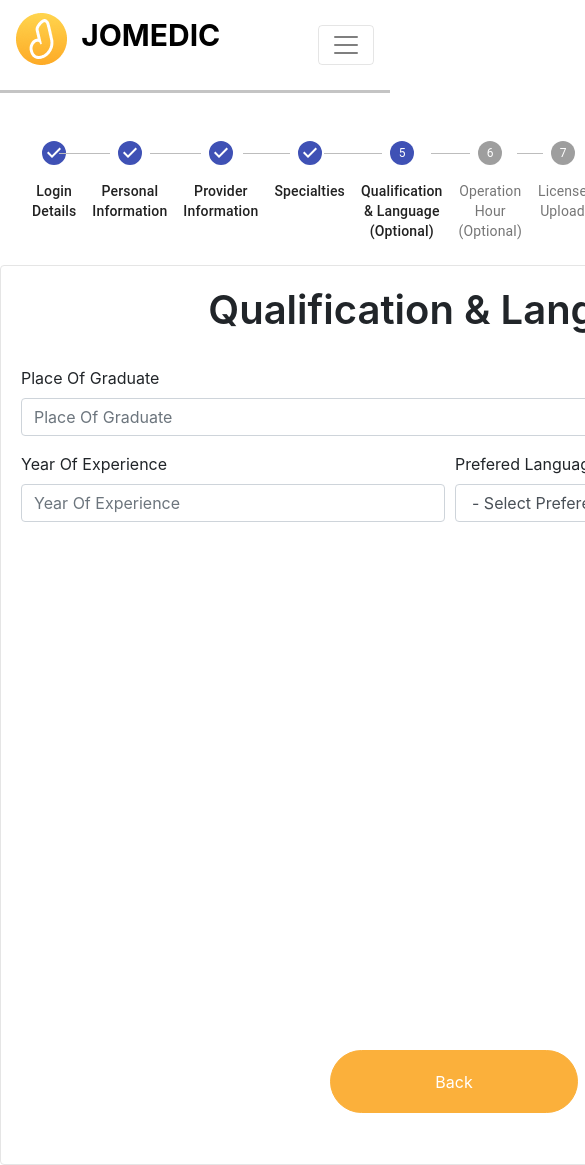
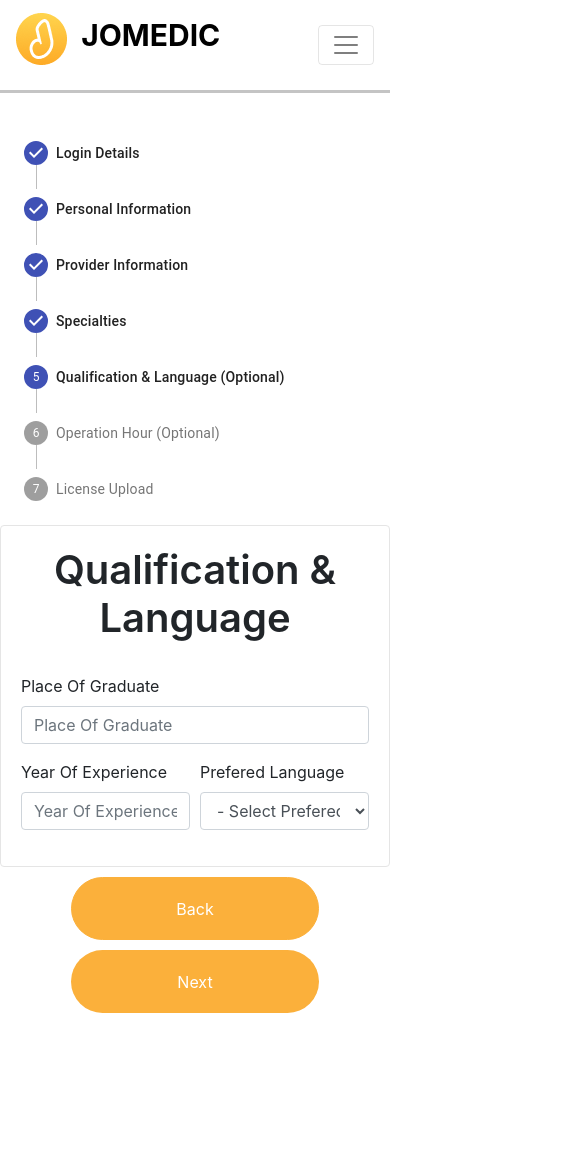
Before and after one commit to FatinNazurah98/Tenant-Sign-Up, a React (Create React App) app: page /TenantSignup in a window 390 px wide. Shown: the top 1165 px of the page, 585 px wide, since content can reach past the window. After the commit the page ends 1013 px from the top, so only its background shows below. Built offline with nearby package versions, Linux system fonts and the light colour scheme.

Commit message:
fix: fix UI not responsive in tenant Screen3b and Screen4

```diff
--- a/src/TenantSignUp/Screen3b.js
+++ b/src/TenantSignUp/Screen3b.js
@@ -16,7 +16,16 @@ const LANGUAGE = [
 export default function Screen3b(props) {
   const [state] = useState(props);
 
-  return <Card style={{ width: 900, height: 900, borderColor: '#E5E5E5', margin: 'auto' }}>
+  let styles = { borderColor: '#E5E5E5', margin: 'auto' };
+  const max_width = 900;
+  if (window.innerWidth >= max_width) {
+      styles = {
+          ...styles,
+          width: max_width
+      }
+  }
+
+  return <Card style={styles}>
     <Card.Body>
       <h1 style={{ textAlign: 'center', fontWeight: '600' }}>Qualification & Language</h1>
       <br />
--- a/src/TenantSignUp/Screen4.js
+++ b/src/TenantSignUp/Screen4.js
@@ -13,7 +13,16 @@ export default function Screen4(props) {
   const [startTime, setStartTime] = useState('08:00');
   const [endTime, setEndTime] = useState('22:00');
 
-  return <Card style={{ width: 900, height: 900, borderColor: '#E5E5E5', margin: 'auto' }}>
+  let styles = { borderColor: '#E5E5E5', margin: 'auto' }
+  const max_width = 900;
+  if (window.innerWidth >= max_width) {
+      styles = {
+          ...styles,
+          width: max_width
+      }
+  }
+
+  return <Card style={styles}>
     <Card.Body>
       <h1 style={{ textAlign: 'center', fontWeight: '600' }}>Operation Hour</h1>
       <br />
--- a/src/TenantSignUp/SignIn.js
+++ b/src/TenantSignUp/SignIn.js
@@ -95,8 +95,21 @@ const SignIn = () => {
     )
   }
 
+  let styles = {
+      height: '500px',
+      borderColor: '#E5E5E5',
+      margin: 'auto'
+  };
+  const max_width = 500;
+  if (window.innerWidth >= max_width) {
+      styles = {
+          ...styles,
+          width: max_width
+      }
+  }
+
   return (
-    <Card style={{ width: '500px', height: '500px', borderColor: '#E5E5E5', margin: 'auto' }}>
+    <Card style={styles}>
       <Card.Body>
         <h1 style={{ textAlign: 'center', fontWeight: '600' }}>Sign In</h1><br />
         <h4 style={{ textAlign: 'center', fontWeight: 'normal', fontSize: 20 }}>Enter your email address and password</h4><br />
--- a/src/TenantSignUp/TenantSignup.js
+++ b/src/TenantSignUp/TenantSignup.js
@@ -616,11 +616,17 @@ export default function TenantSignup() {
     }
   }
 
+  const max_width = 550; // mobile view
+  let stepperAttr = {orientation:'vertical'};
+  if (window.innerWidth >= max_width) {
+      stepperAttr = {alternativeLabel:'alternativeLabel'};
+  }
+
   return (
     <div>
       <div className={classes.root}>
-        <Stepper activeStep={state.activeStep} alternativeLabel>
-          {steps.map(label => (
+        <Stepper activeStep={state.activeStep} {...stepperAttr}>
+          {steps.map((label, i) => (
             <Step key={label}>
               <StepLabel>{label}</StepLabel>
             </Step>
@@ -642,12 +648,10 @@ export default function TenantSignup() {
                     color: 'white',
                     backgroundColor: '#FBB03B',
                     borderColor: '#FBB03B',
-                    position: 'absolute',
                     width: '248px',
                     height: '63.03px',
                     borderRadius: '50px',
-                    left: 330,
-                    top: 1050,
+                    margin: 10
                   }}
                     disabled={state.activeStep === 0}
                     onClick={handleBack}
@@ -658,12 +662,9 @@ export default function TenantSignup() {
                   <Button style={{
                     color: 'white',
                     backgroundColor: '#FBB03B',
-                    position: 'absolute',
                     width: '248px',
                     height: '63.03px',
                     borderRadius: '50px',
-                    top: 1050,
-                    left: 950,
                   }} variant="contained" onClick={handleNext}>
                     {state.activeStep === steps.length - 1 ? 'Finish' : 'Next'}
                   </Button>
```
